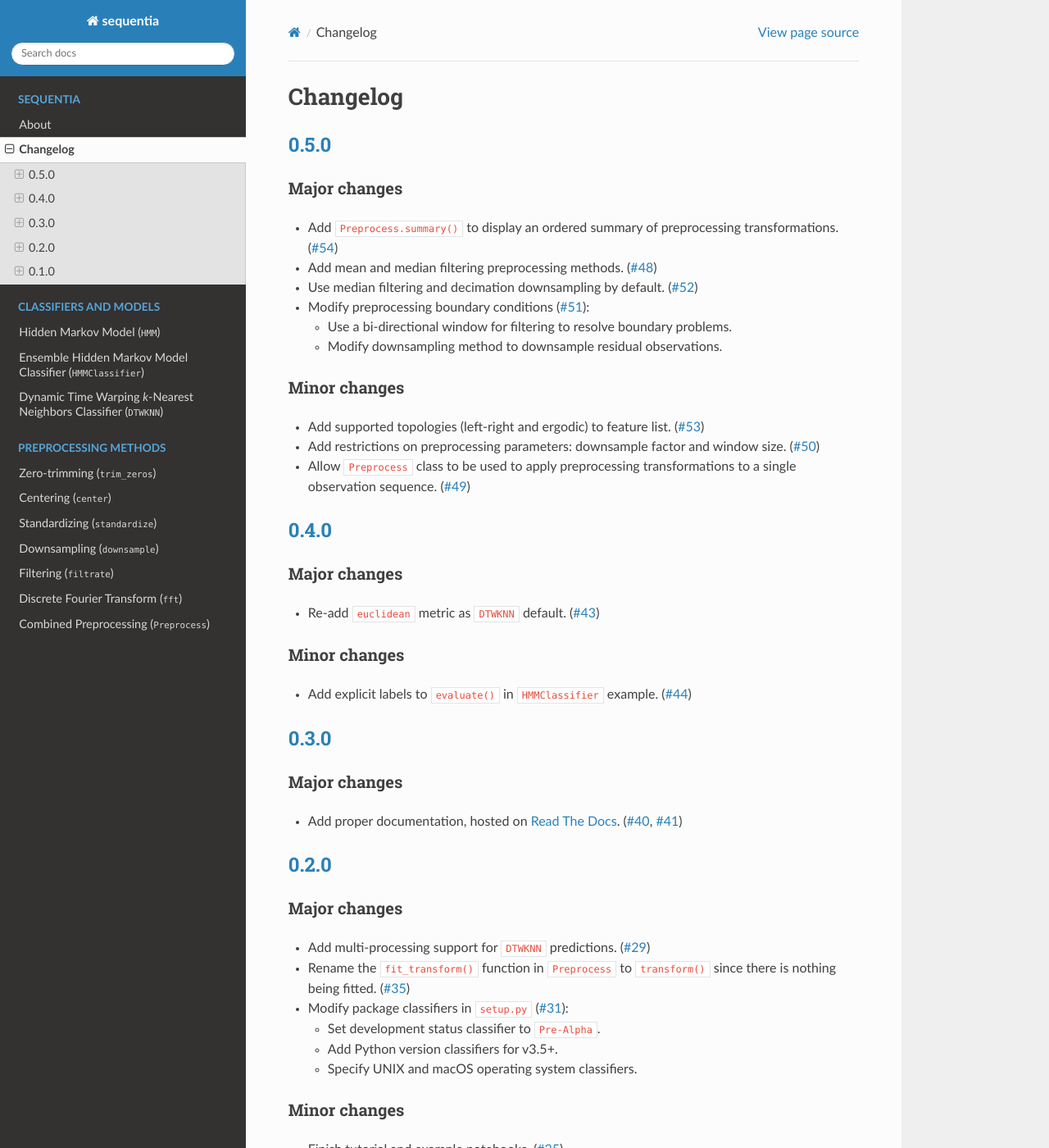
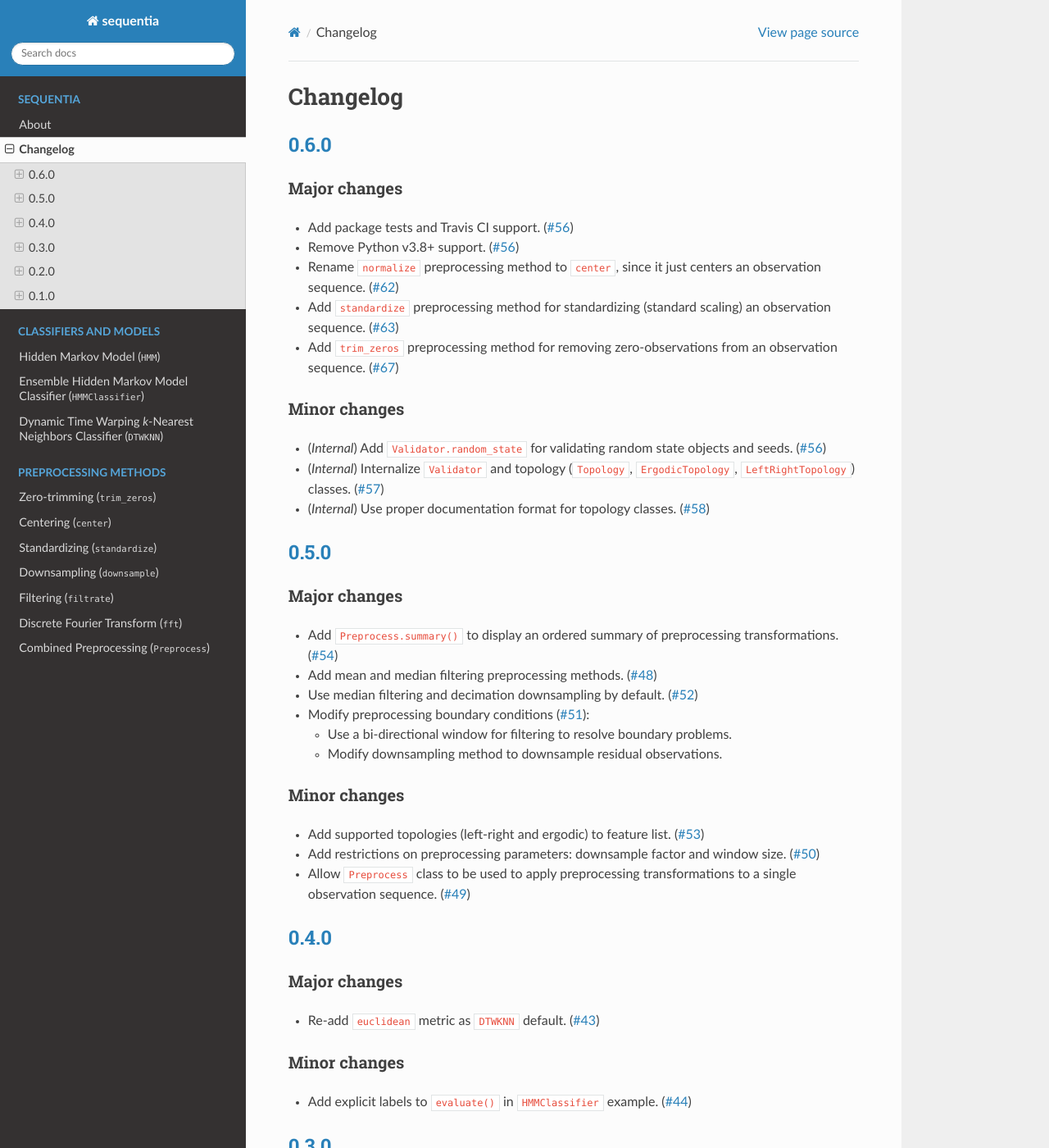
Before and after one commit to eonu/sequentia, a Sphinx documentation site: the page built from docs/changelog.rst, in a window 1280 px wide and 1400 px high. Shown: the whole window at 82% size. Built offline with Sphinx 7.4.7 and the Read the Docs theme 2.0.0, drawn with Linux system fonts in a browser that asks for light colours; some of the changed text lies outside the part shown.

Commit message:
[release] 0.6.0 🎉 (✅) (#68)

```diff
--- a/CHANGELOG.md
+++ b/CHANGELOG.md
@@ -1,3 +1,19 @@
+## [0.6.0](https://github.com/eonu/sequentia/releases/tag/v0.6.0)
+
+#### Major changes
+
+- Add package tests and Travis CI support. ([#56](https://github.com/eonu/sequentia/pull/56))
+- Remove Python v3.8+ support. ([#56](https://github.com/eonu/sequentia/pull/56))
+- Rename `normalize` preprocessing method to `center`, since it just centers an observation sequence. ([#62](https://github.com/eonu/sequentia/pull/62))
+- Add `standardize` preprocessing method for standardizing (standard scaling) an observation sequence. ([#63](https://github.com/eonu/sequentia/pull/63))
+- Add `trim_zeros` preprocessing method for removing zero-observations from an observation sequence. ([#67](https://github.com/eonu/sequentia/pull/67))
+
+#### Minor changes
+
+- (_Internal_) Add `Validator.random_state` for validating random state objects and seeds. ([#56](https://github.com/eonu/sequentia/pull/56))
+- (_Internal_) Internalize `Validator` and topology (`Topology`, `ErgodicTopology`, `LeftRightTopology`) classes. ([#57](https://github.com/eonu/sequentia/pull/57))
+- (_Internal_) Use proper documentation format for topology classes. ([#58](https://github.com/eonu/sequentia/pull/58))
+
 ## [0.5.0](https://github.com/eonu/sequentia/releases/tag/v0.5.0)
 
 #### Major changes
@@ -36,17 +52,17 @@
 #### Major changes
 - Add multi-processing support for `DTWKNN` predictions. ([#29](https://github.com/eonu/sequentia/pull/29))
 - Rename the `fit_transform()` function in `Preprocess` to `transform()` since there is nothing being fitted. ([#35](https://github.com/eonu/sequentia/pull/35))
-- Modify package classifiers in `setup.py` ([#31](https://github.com/eonu/sequentia/pull/31)):
+- (_Internal_) Modify package classifiers in `setup.py` ([#31](https://github.com/eonu/sequentia/pull/31)):
   - Set development status classifier to `Pre-Alpha`.
   - Add Python version classifiers for v3.5+.
   - Specify UNIX and macOS operating system classifiers.
 
 #### Minor changes
-- Finish tutorial and example notebooks. ([#35](https://github.com/eonu/sequentia/pull/35))
-- Rename `examples` directory to `notebooks`. ([#32](https://github.com/eonu/sequentia/pull/32))
-- Host notebooks statically on [nbviewer](https://github.com/jupyter/nbviewer). ([#32](https://github.com/eonu/sequentia/pull/32))
-- Add reference to Pomegranate [paper](http://jmlr.org/papers/volume18/17-636/17-636.pdf) and [repository](https://github.com/jmschrei/pomegranate). ([#30](https://github.com/eonu/sequentia/pull/30))
-- Add badges to `README.md`. ([#28](https://github.com/eonu/sequentia/pull/28))
+- (_Internal_) Finish tutorial and example notebooks. ([#35](https://github.com/eonu/sequentia/pull/35))
+- (_Internal_) Rename `examples` directory to `notebooks`. ([#32](https://github.com/eonu/sequentia/pull/32))
+- (_Internal_) Host notebooks statically on [nbviewer](https://github.com/jupyter/nbviewer). ([#32](https://github.com/eonu/sequentia/pull/32))
+- (_Internal_) Add reference to Pomegranate [paper](http://jmlr.org/papers/volume18/17-636/17-636.pdf) and [repository](https://github.com/jmschrei/pomegranate). ([#30](https://github.com/eonu/sequentia/pull/30))
+- (_Internal_) Add badges to `README.md`. ([#28](https://github.com/eonu/sequentia/pull/28))
 
 ## [0.1.0](https://github.com/eonu/sequentia/releases/tag/v0.1.0)
 
--- a/docs/conf.py
+++ b/docs/conf.py
@@ -24,7 +24,7 @@ copyright = '2019-2020, Edwin Onuonga'
 author = 'Edwin Onuonga'
 
 # The full version, including alpha/beta/rc tags
-release = '0.5.0'
+release = '0.6.0'
 
 # -- General configuration ---------------------------------------------------
 
--- a/setup.py
+++ b/setup.py
@@ -3,7 +3,7 @@
 from __future__ import print_function
 from setuptools import setup, find_packages
 
-VERSION = '0.5.0'
+VERSION = '0.6.0'
 
 with open('README.md', 'r') as fh:
     long_description = fh.read()
```
